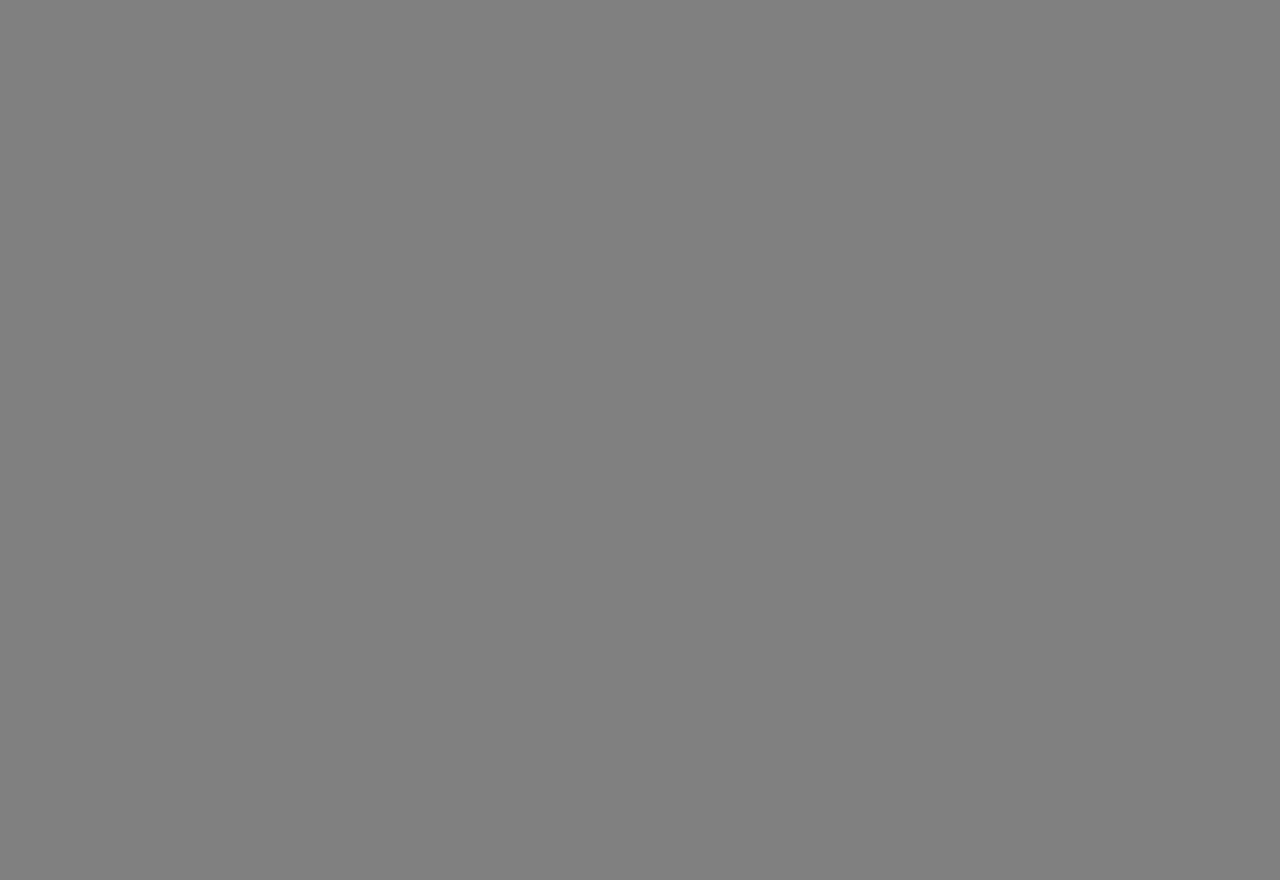
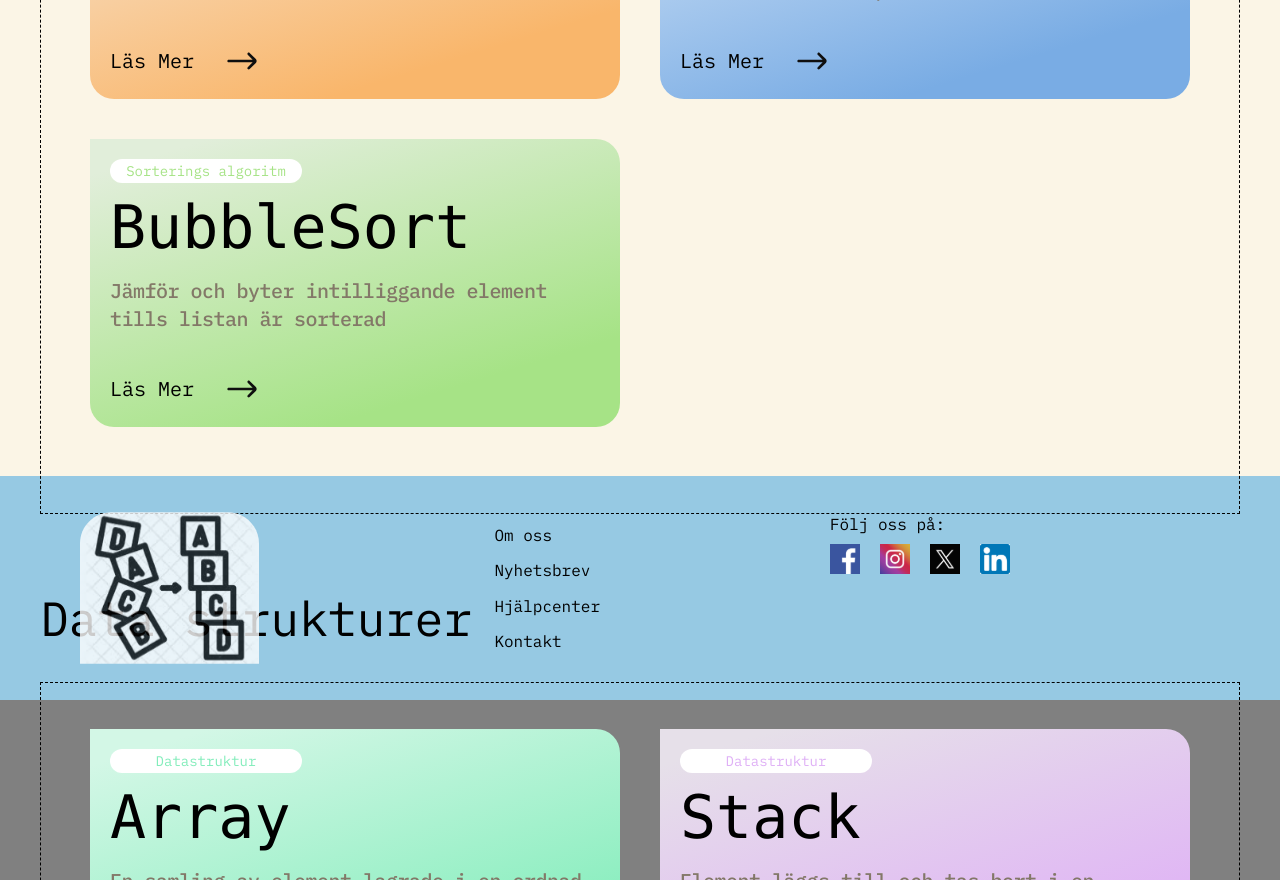
Before and after one commit to Emilaberg/datacentralen, a React (Vite) app: page /laroportal in a window 1280 px wide. Shown: the part 580-1460 px from the top of the page. Before the commit the page ends 800 px from the top, so only its background shows below. Built offline with nearby package versions, Linux system fonts and the light colour scheme.

Commit message:
added larocontainer component to display cards on page

```diff
--- a/src/Routing/routes/Laroportal.tsx
+++ b/src/Routing/routes/Laroportal.tsx
@@ -1,7 +1,77 @@
 import React from "react";
+import LaroContainer from "../../components/Laroportal/LaroContainer";
+
+const sortingAlgorithms = [
+  {
+    algorithmType: "Sorterings algoritm",
+    algorithmName: "QuickSort",
+    algorithmDescription:
+      "Dela upp listan vid en pivot och sortera delarna rekursivt",
+    gradientColor1: "#F9B66B",
+    gradientColor2: "#F7E6D3",
+  },
+  {
+    algorithmType: "Sorterings algoritm",
+    algorithmName: "HeapSort",
+    algorithmDescription:
+      "Använder en heap för att sortera genom att extrahera största/minsta elementet.",
+    gradientColor1: "#79ACE4",
+    gradientColor2: "#D3E4F7",
+  },
+  {
+    algorithmType: "Sorterings algoritm",
+    algorithmName: "BubbleSort",
+    algorithmDescription:
+      "Jämför och byter intilliggande element tills listan är sorterad",
+    gradientColor1: "#A6E386",
+    gradientColor2: "#E1EEDA",
+  },
+];
+
+const dataStructures = [
+  {
+    algorithmType: "Datastruktur",
+    algorithmName: "Array",
+    algorithmDescription:
+      "En samling av element lagrade i en ordnad sekvens, åtkomliga via index.",
+    gradientColor1: "#83EDBB",
+    gradientColor2: "#D3F7E6",
+  },
+  {
+    algorithmType: "Datastruktur",
+    algorithmName: "Stack",
+    algorithmDescription:
+      "Element läggs till och tas bort i en ordning som följer Last In, First Out",
+    gradientColor1: "#DFB0F6",
+    gradientColor2: "#E6E0E9",
+  },
+  {
+    algorithmType: "Datastruktur",
+    algorithmName: "Hash Table",
+    algorithmDescription:
+      "Lagrar nyckel-värdepar och använder en hash-funktion för snabb åtkomst.",
+    gradientColor1: "#F5F886",
+    gradientColor2: "#F6F7D3",
+  },
+];
 
 const Laroportal = () => {
-  return <div>Laroportal</div>;
+  return (
+    <section className="h-screen mt-40 flex items-center flex-col gap-20">
+      <section>
+        <LaroContainer
+          laroType="Sorterings Algoritmer"
+          teachingCards={sortingAlgorithms}
+        />
+      </section>
+      <section>
+        <LaroContainer
+          laroType="Data strukturer"
+          teachingCards={dataStructures}
+        />
+      </section>
+    </section>
+  );
 };
 
 export default Laroportal;
--- /dev/null
+++ b/src/components/Laroportal/LaroContainer.tsx
@@ -0,0 +1,43 @@
+import React from "react";
+import TeachingCard from "../Teachingmaterials/TeachingCard";
+
+type TeachingCardType = {
+  algorithmType: string;
+  algorithmName: string;
+  algorithmDescription: string;
+  gradientColor1: string;
+  gradientColor2: string;
+};
+
+type LaroContainerProps = {
+  laroType: string;
+  teachingCards: TeachingCardType[];
+};
+
+const LaroContainer: React.FC<LaroContainerProps> = ({
+  laroType,
+  teachingCards,
+}) => {
+  return (
+    <div>
+      <h1 className="text-5xl mb-10">{laroType}</h1>
+      <div className="h-[750px] w-[1200px] border border-dashed border-black flex justify-center items-center pb-10">
+        <div className="grid grid-cols-2  gap-10">
+          {teachingCards.map((card, index) => (
+            <div key={index} className="">
+              <TeachingCard
+                algorithmType={card.algorithmType}
+                algorithmName={card.algorithmName}
+                algorithmDescription={card.algorithmDescription}
+                gradientColor1={card.gradientColor1}
+                gradientColor2={card.gradientColor2}
+              />
+            </div>
+          ))}
+        </div>
+      </div>
+    </div>
+  );
+};
+
+export default LaroContainer;
```
